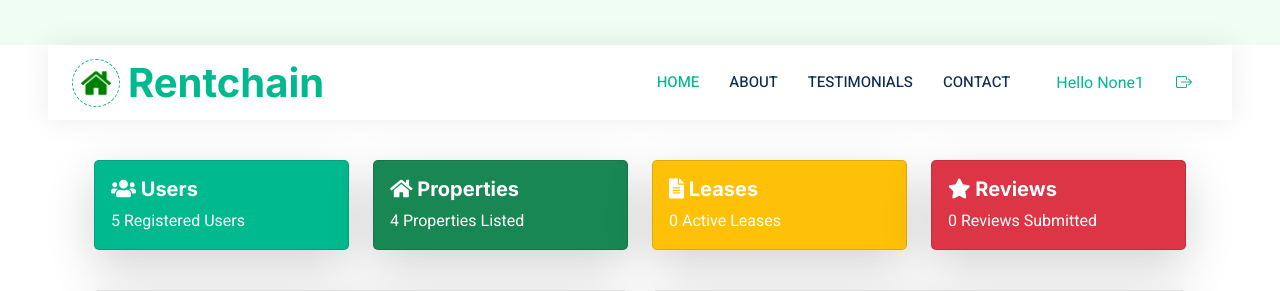
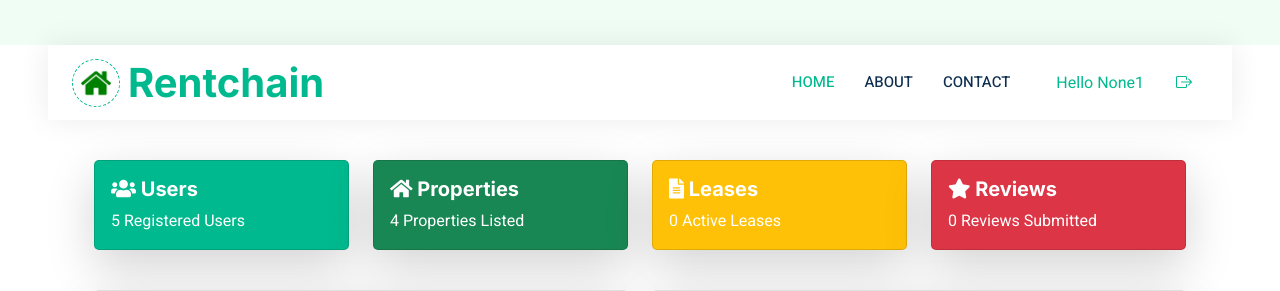
Before and after one commit to johnhenry411/Rentchain, a Django app: page /admins/dashboard/ in a window 1280 px wide. Shown: the top 291 px of the page. Run offline with Django 3.2, Linux system fonts and the light colour scheme; a user stored in the database is signed in; data comes from the database, SQL or seed files in the repository; data that the repository does not hold is empty; some libraries are stand-ins or nearby versions.

Commit message:
Update base.html
removed the redundant link to testimonials

```diff
--- a/smart_property/property_app/templates/base.html
+++ b/smart_property/property_app/templates/base.html
@@ -64,10 +64,7 @@
                         <a href="/Rentchain/about.html" class="nav-item nav-link">About</a>
 
 
-                        <div class="nav-item dropdown">
-                            <a href="/Rentchain/testimonial.html" class="nav-item nav-link" >Testimonials</a>
 
-                        </div>
                         <a href="/Rentchain/contact.html" class="nav-item nav-link">Contact</a>
                     </div>
                     {% if dashboard_url %}
```
